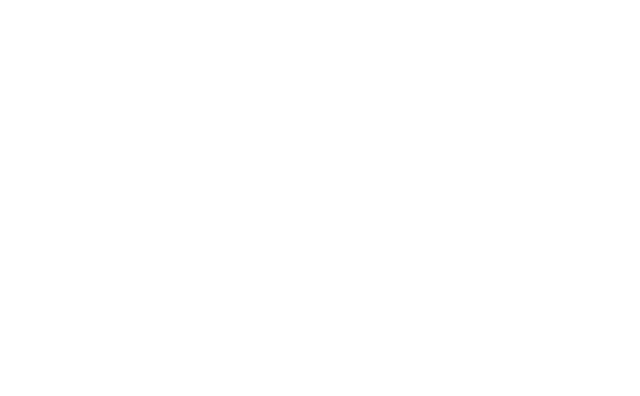
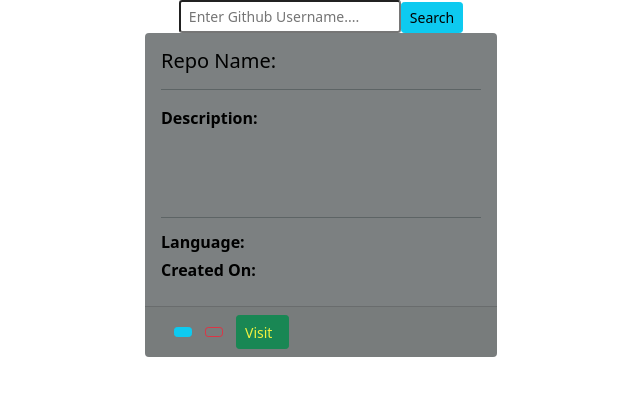
Before and after one commit to 12moi/github-search, an Angular app: page / in a window 1280 px wide. Shown: the top 396 px of the page, without its empty margins (319-959 px from the left). Built offline with nearby package versions, Linux system fonts and the light colour scheme; a web font is replaced by a local one.

Commit message:
style repository component

```diff
--- a/src/app/app.component.html
+++ b/src/app/app.component.html
@@ -1,5 +1,5 @@
 
 
+<app-repository></app-repository>
 
-<!-- <app-search-form></app-search-form> -->
 <router-outlet></router-outlet>
--- a/src/app/repository/repository.component.css
+++ b/src/app/repository/repository.component.css
@@ -0,0 +1,35 @@
+
+
+
+
+.allrepos{
+    display: flex;
+    flex-wrap: wrap;
+    justify-content: space-around;
+  }
+  hr{
+    background-color: rgb(2, 19, 19);
+    height: 1px;
+  }
+  .desc{
+    min-height: 95px;
+  }
+  .top{
+    font-weight: 550;
+  }
+  .btn-group{
+    margin-left: 13px;
+  }
+  #visit a{
+    text-decoration: none;
+    color: rgb(241, 241, 63);
+  }
+  .repo{
+    background-color:rgba(70, 76, 77, 0.705);
+    color: black;
+    margin-bottom: 2%;
+    border-radius: 4px;
+  }
+  .form-control::placeholder{
+    color: white;
+  }
--- a/src/app/repository/repository.component.html
+++ b/src/app/repository/repository.component.html
@@ -1 +1,39 @@
-<p>repository works!</p>
+
+<!-- <div class="text-center">
+    <app-search-form></app-search-form>
+    <h1>repositories</h1>
+</div> -->
+
+<div class="container-fluid">
+    <app-search-form (searchOutput)= "repoSearch($event)"></app-search-form>
+      <div class="container">
+          <div class="container allrepos">
+              <div class="card"  style="width: 22rem;" class="repo">
+                <div class="card-body">
+                  <h5 class="card-title">Repo Name:  </h5>
+                  <div class="card-text">
+                    <hr>
+                    <div class="desc"><span class="top">Description:</span>
+                    </div>
+                    <hr>
+                    <div class="card-subtitle mb-2">
+                        <span class="top">Language: </span>
+                    </div>
+                    <div class="card-subtitle mb-2"><span class="top">Created On:</span> </div>
+                  </div>
+                  </div>
+                  <div class="card-footer">
+                    <div class="btn-group" role="group" aria-label="Third group">
+                      <button class="btn btn-sm btn-info"><i class="fa fa-eye" style="font-size:16px"></i> </button>
+                    </div>
+                    <div class="btn-group" role="group" aria-label="Third group">
+                      <button class="btn btn-sm btn-outline-danger"><i class="fa fa-code-fork" style="font-size:16px"></i> </button>
+                    </div>
+                    <div class="btn-group" role="group" aria-label="Third group">
+                      <button class="btn btn-sm btn-success" id="visit"><a href="" class="card-link">Visit &nbsp; <i class="fa fa-arrow-circle-right" style="font-size:16px"></i></a> </button>
+                    </div>
+                  </div>
+              </div>
+            </div>
+      </div>
+  </div>
--- a/src/app/repository/repository.component.ts
+++ b/src/app/repository/repository.component.ts
@@ -1,4 +1,6 @@
 import { Component, OnInit } from '@angular/core';
+import { Repos } from '../repos';
+import { UserServiceService } from '../user-service.service';
 
 @Component({
   selector: 'app-repository',
@@ -6,8 +8,22 @@
   styleUrls: ['./repository.component.css']
 })
 export class RepositoryComponent implements OnInit {
+  repo!: Repos;
+  constructor( public repoService: UserServiceService ) { }
 
-  constructor() { }
+  repoSearch(searchName: any){
+    this.repoService['getReopos'](searchName).then(
+      (results: any)=>{
+        this.repo =this.repoService['allRepos']
+        console.log(this.repo);
+      },
+      (error: any)=>{
+        console.log(error);
+      }
+    );
+  }
+
+
 
   ngOnInit(): void {
   }
--- a/src/app/user-service.service.ts
+++ b/src/app/user-service.service.ts
@@ -4,6 +4,7 @@
   providedIn: 'root'
 })
 export class UserServiceService {
+  [x: string]: any;
 
   constructor() {
 
```
